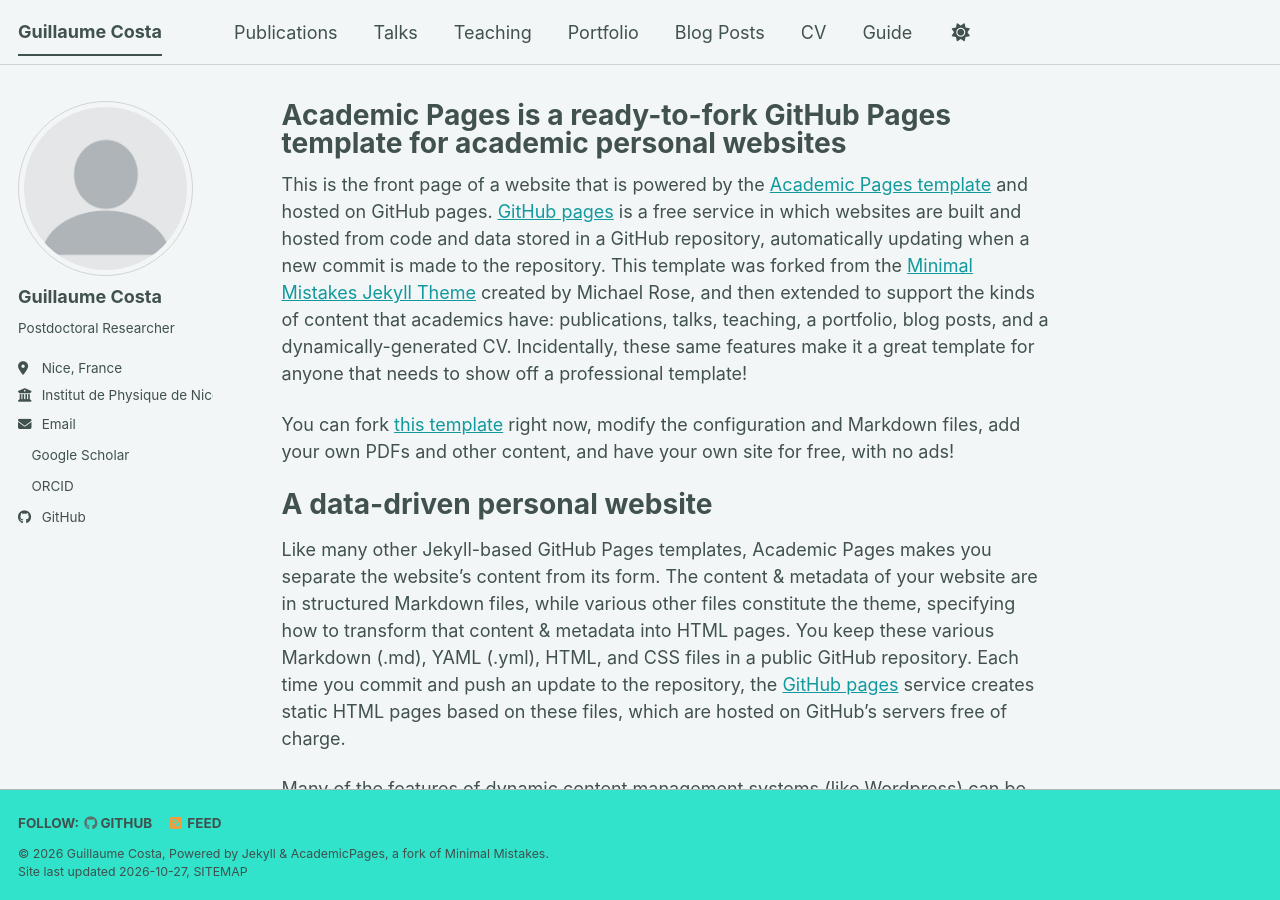
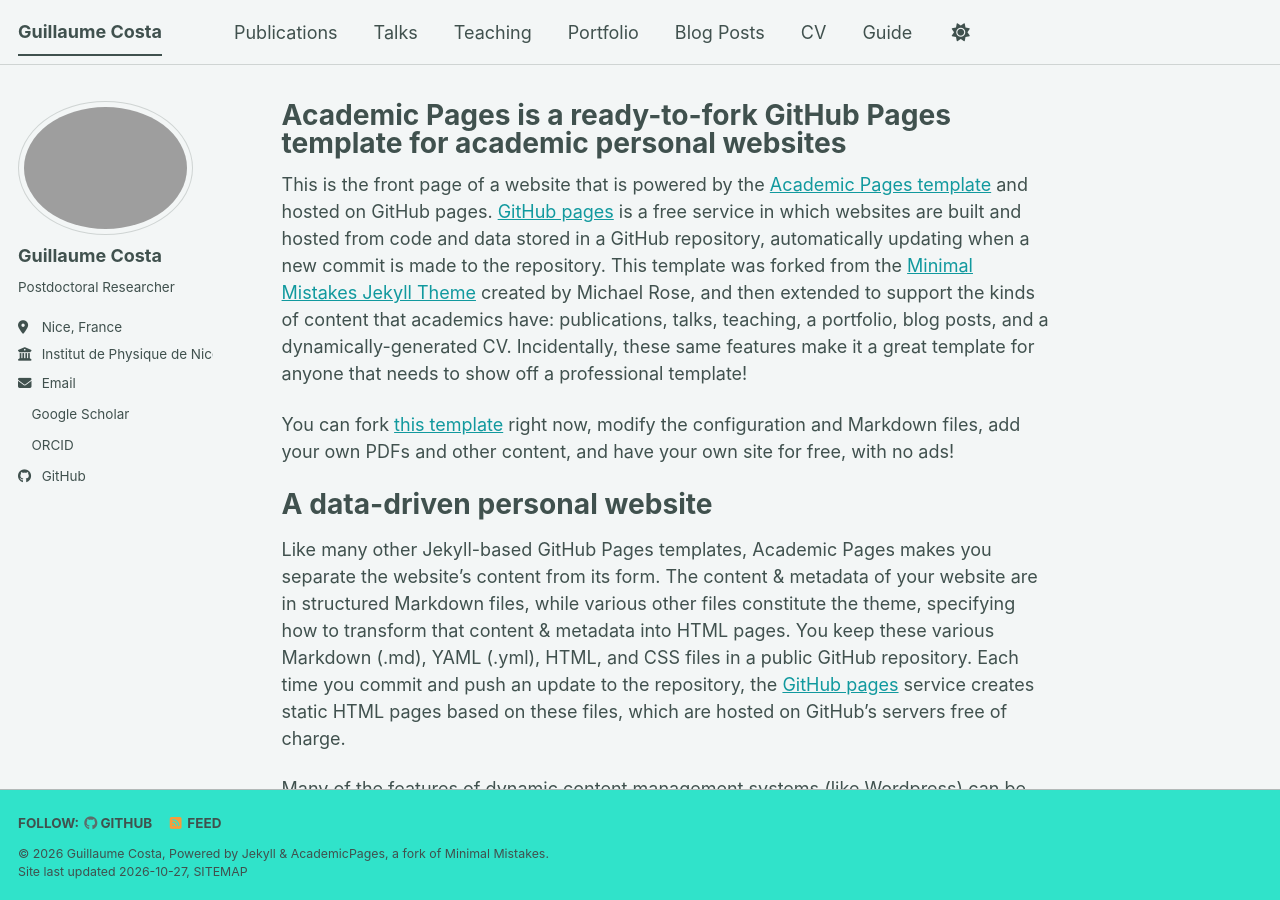
Before and after one commit to GuilCos/GuilCos.github.io, a Jekyll site: the page built from _pages/about.md, in a window 1280 px wide and 900 px high. Built offline with Jekyll 4.4.1, drawn with Linux system fonts in a browser that asks for light colours; a script bundle is joined from its source files by our own code; a style sheet for code colours, icons or effects is not loaded.

Commit message:
Update author avatar in config file

```diff
--- a/_config.yml
+++ b/_config.yml
@@ -23,7 +23,7 @@ repository               : "academicpages/academicpages.github.io"
 #               Additional customization can be done by editing /_includes/author-profile.html
 author:
   # Biographic information
-  avatar           : "profile.png"
+  avatar           : "Photo2.png"
   name             : "Guillaume Costa"
   pronouns         : # example: "she/her"
   bio              : "Postdoctoral Researcher"
```
